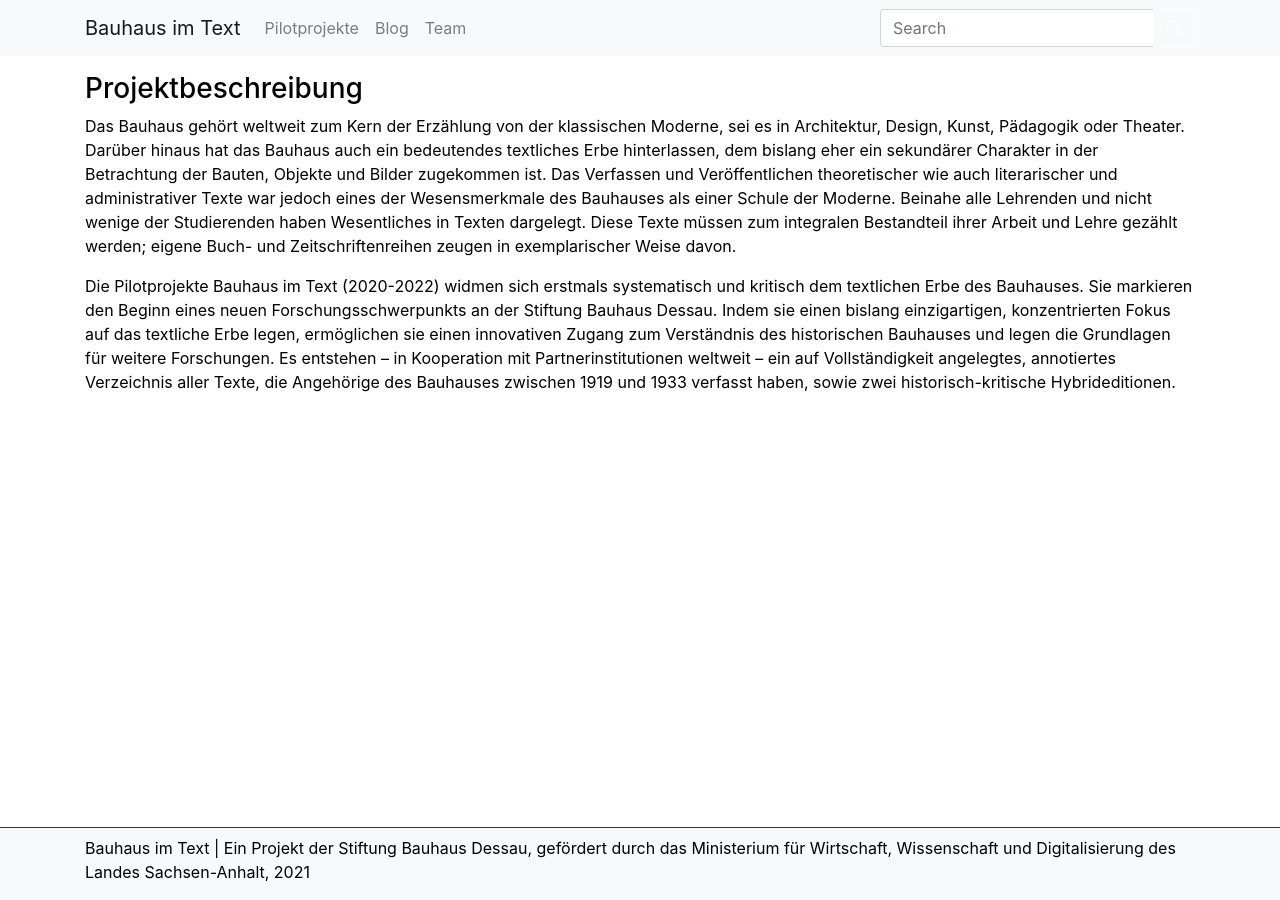
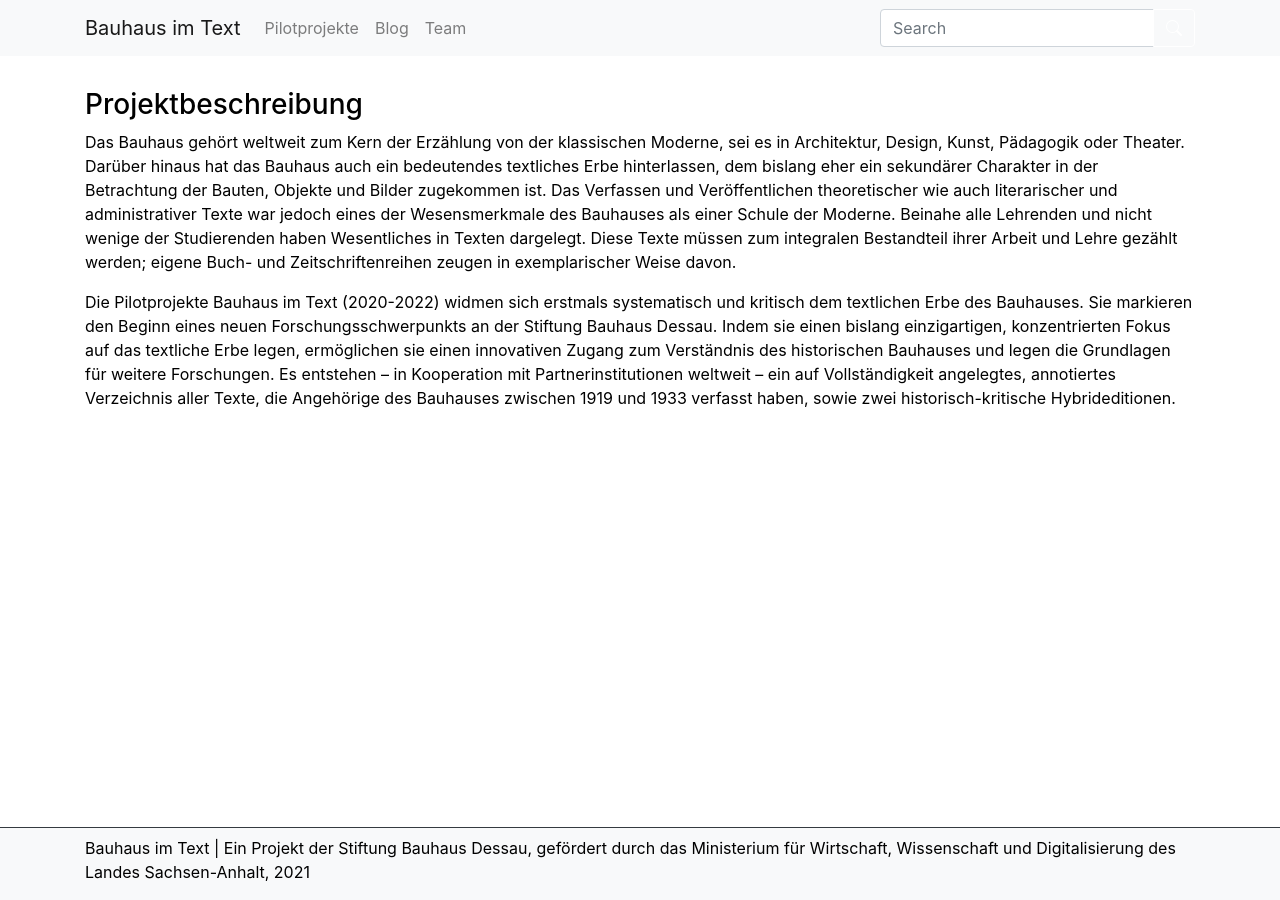
Before and after one commit to Bauhaus-im-Text/internetauftritt, a Jekyll site: the page built from pages/index.md, in a window 1280 px wide. Built offline with Jekyll 4.4.1, drawn with Linux system fonts in a browser that asks for light colours.

Commit message:
Update page.html

```diff
--- a/_layouts/page.html
+++ b/_layouts/page.html
@@ -1,7 +1,7 @@
 ---
 layout: default
 ---
-<div class="container my-3">
+<div class="container my-3 pt-3 border-dark">
     {% if page.title %}<h3>{{ page.title }}</h3>{% endif %}
     {{ content }}
 </div>
```
